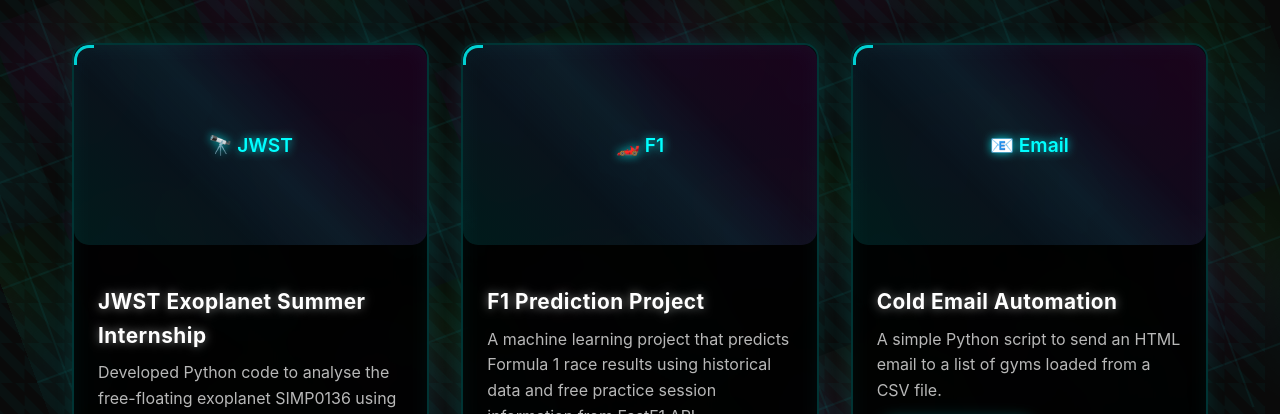
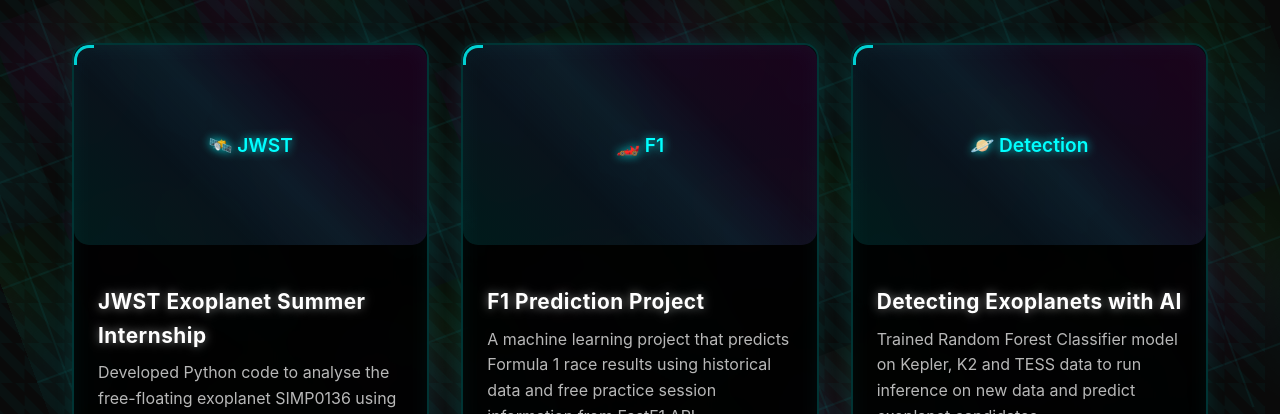
Before and after one commit to mariofabelo/personal-website, a website: page index.html in a window 1280 px wide. Shown: the part 1869-2283 px from the top of the page. Drawn offline with nearby package versions, Linux system fonts and the light colour scheme.

Commit message:
Update portfolio section in index.html: change placeholder images and update project descriptions to reflect new focus on exoplanet detection using AI.

```diff
--- a/index.html
+++ b/index.html
@@ -84,7 +84,7 @@
                     <div class="corner-accent-top"></div>
                     <div class="corner-accent-bottom"></div>
                     <div class="portfolio-image">
-                        <div class="placeholder-image">🔭 JWST</div>
+                        <div class="placeholder-image">🛰️ JWST</div>
                     </div>
                     <div class="portfolio-content">
                         <h3>JWST Exoplanet Summer Internship</h3>
@@ -116,13 +116,13 @@
                     <div class="corner-accent-top"></div>
                     <div class="corner-accent-bottom"></div>
                     <div class="portfolio-image">
-                        <div class="placeholder-image">📧 Email</div>
+                        <div class="placeholder-image">🪐 Detection</div>
                     </div>
                     <div class="portfolio-content">
-                        <h3>Cold Email Automation</h3>
-                        <p>A simple Python script to send an HTML email to a list of gyms loaded from a CSV file.</p>
+                        <h3>Detecting Exoplanets with AI</h3>
+                        <p>Trained Random Forest Classifier model on Kepler, K2 and TESS data to run inference on new data and predict exoplanet candidates.</p>
                         <div class="portfolio-links">
-                            <a href="https://github.com/mariofabelo/Gmail-automation-python" target="_blank" class="portfolio-link">
+                            <a href="https://github.com/mariofabelo/Exoplanet_Detection_AI_NASASpaceApps2025" target="_blank" class="portfolio-link">
                                 <i class="fab fa-github"></i> View on GitHub
                             </a>
                         </div>
```
